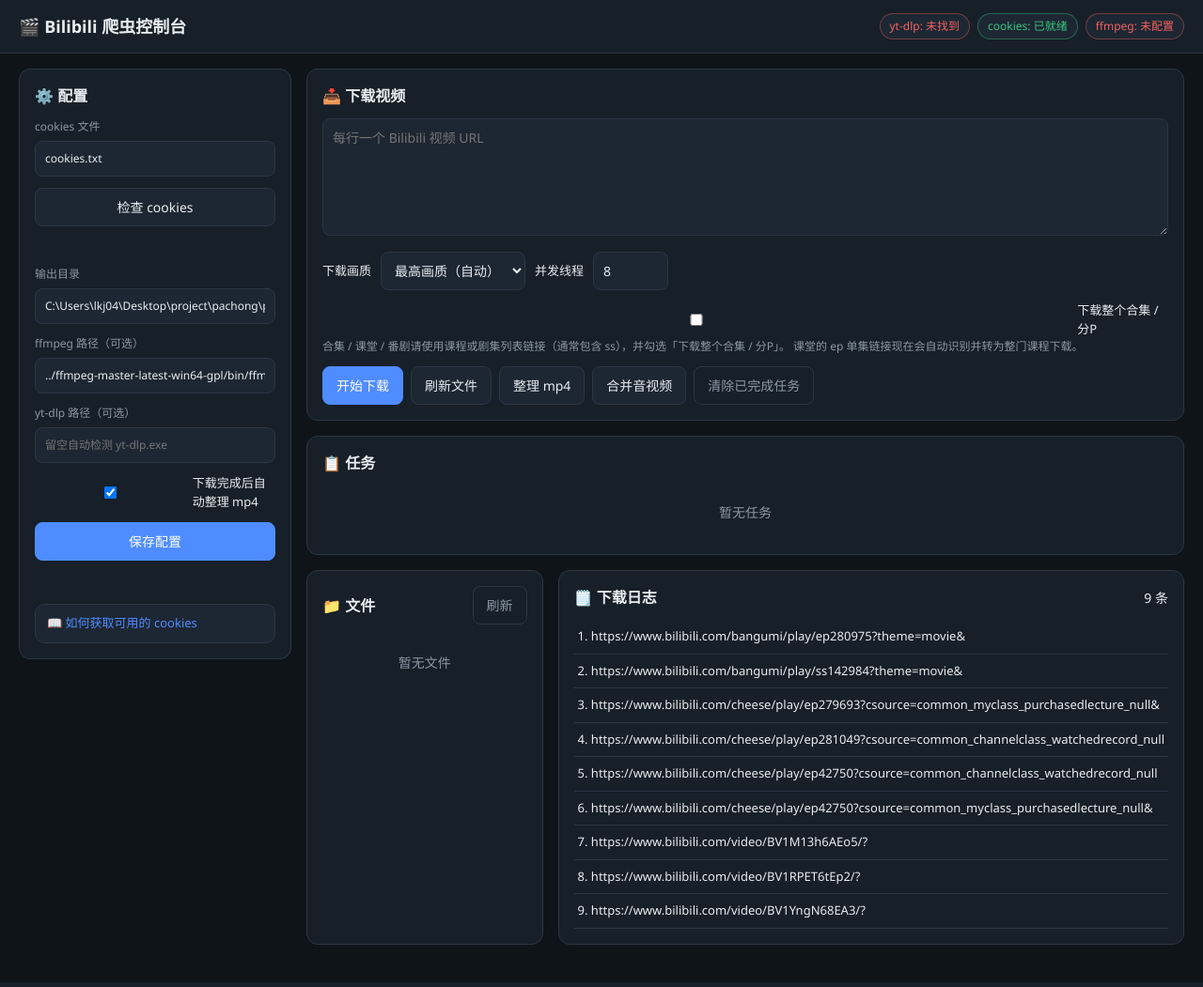
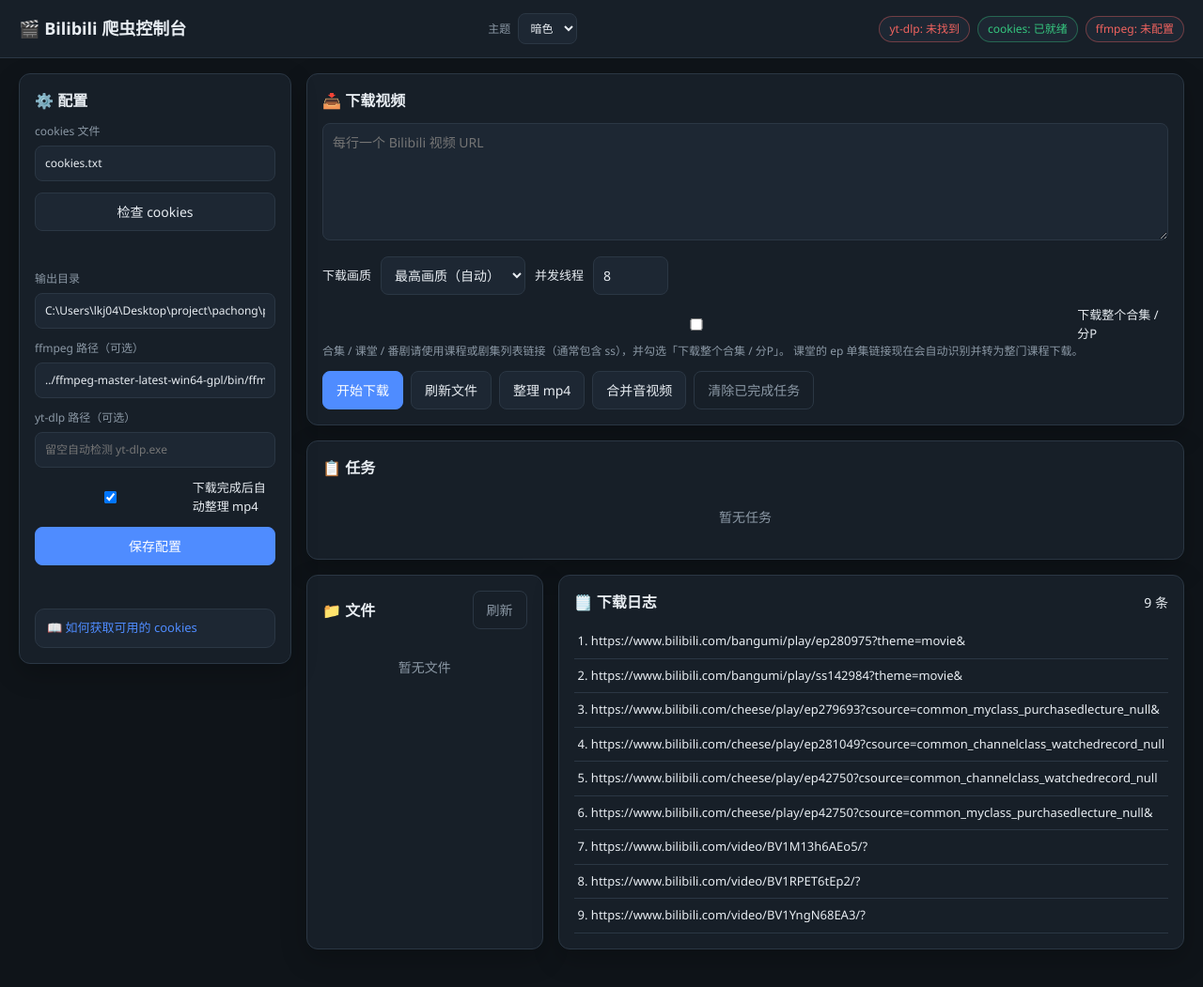
Before and after one commit to lkj0417/pachong_bilibili, a Flask app: page / in a window 1280 px wide. Shown: the whole page at 94% size. Run offline with Flask 3, Linux system fonts and the light colour scheme; data that the repository does not hold is empty.

Commit message:
add theme selection and styling options

```diff
--- a/static/app.js
+++ b/static/app.js
@@ -7,6 +7,18 @@ function selectionInTasks() {
   if (!selection || !selection.toString()) return false;
   const container = $("#tasks");
   return Boolean(container && selection.anchorNode && container.contains(selection.anchorNode));
+}
+
+function applyTheme(theme) {
+  document.body.dataset.theme = theme;
+  localStorage.setItem("theme", theme);
+}
+
+function initTheme() {
+  const saved = localStorage.getItem("theme") || "dark";
+  const select = $("#theme-select");
+  if (select) select.value = saved;
+  applyTheme(saved);
 }
 
 async function api(path, options = {}) {
@@ -354,6 +366,12 @@ async function clearTasks() {
 }
 
 document.addEventListener("DOMContentLoaded", () => {
+  initTheme();
+
+  $("#theme-select").addEventListener("change", (event) => {
+    applyTheme(event.target.value);
+  });
+
   loadHealth();
   loadConfig();
   loadTasks();
--- a/static/style.css
+++ b/static/style.css
@@ -9,6 +9,41 @@
   --green: #35c77f;
   --red: #f0635f;
   --yellow: #f0b752;
+  --code-bg: #0d1218;
+  --code-text: #e8edf2;
+  --shadow: 0 10px 28px rgba(0, 0, 0, 0.22);
+}
+
+body[data-theme="light"] {
+  --bg: #f4f6fa;
+  --panel: #ffffff;
+  --panel-2: #eef2f7;
+  --border: #d9e0e8;
+  --text: #1f2933;
+  --muted: #66717d;
+  --accent: #2563eb;
+  --green: #159a4d;
+  --red: #d9453f;
+  --yellow: #b36b10;
+  --code-bg: #eef2f7;
+  --code-text: #1f2933;
+  --shadow: 0 10px 28px rgba(31, 41, 51, 0.08);
+}
+
+body[data-theme="sky"] {
+  --bg: #eaf4ff;
+  --panel: #ffffff;
+  --panel-2: #f0f7ff;
+  --border: #cfe2f5;
+  --text: #123047;
+  --muted: #5c7286;
+  --accent: #0077c2;
+  --green: #0d9f6e;
+  --red: #e05252;
+  --yellow: #c07a10;
+  --code-bg: #f0f7ff;
+  --code-text: #123047;
+  --shadow: 0 10px 28px rgba(18, 48, 71, 0.08);
 }
 
 * {
@@ -35,6 +70,19 @@ body {
   position: sticky;
   top: 0;
   z-index: 10;
+}
+
+.theme-switch {
+  display: flex;
+  align-items: center;
+  gap: 8px;
+  color: var(--muted);
+  font-size: 12px;
+}
+
+.theme-switch select {
+  width: auto;
+  padding: 6px 8px;
 }
 
 .brand {
@@ -81,6 +129,7 @@ body {
   border: 1px solid var(--border);
   border-radius: 12px;
   padding: 16px;
+  box-shadow: var(--shadow);
 }
 
 .panel h2 {
@@ -176,10 +225,12 @@ button {
   color: white;
   cursor: pointer;
   font: inherit;
+  transition: transform 0.12s ease, filter 0.12s ease, box-shadow 0.12s ease;
 }
 
 button:hover {
   filter: brightness(1.08);
+  box-shadow: 0 4px 12px rgba(79, 140, 255, 0.18);
 }
 
 button.secondary {
@@ -245,8 +296,8 @@ button.ghost {
 .guide-body code {
   padding: 1px 5px;
   border-radius: 5px;
-  background: #0d1218;
-  color: var(--text);
+  background: var(--code-bg);
+  color: var(--code-text);
   word-break: break-all;
 }
 
@@ -394,7 +445,8 @@ button.ghost {
   word-break: break-all;
   margin: 8px 0 0;
   padding: 10px;
-  background: #0d1218;
+  background: var(--code-bg);
+  color: var(--code-text);
   border-radius: 8px;
   font-size: 11px;
 }
--- a/templates/index.html
+++ b/templates/index.html
@@ -9,6 +9,14 @@
 <body>
   <header class="topbar">
     <div class="brand">🎬 Bilibili 爬虫控制台</div>
+    <div class="theme-switch">
+      <label for="theme-select">主题</label>
+      <select id="theme-select">
+        <option value="dark">暗色</option>
+        <option value="light">亮色</option>
+        <option value="sky">天蓝</option>
+      </select>
+    </div>
     <div class="health" id="health">
       <span class="pill" id="yt-dlp-status">yt-dlp: 检测中…</span>
       <span class="pill" id="cookies-status">cookies: 检测中…</span>
```
